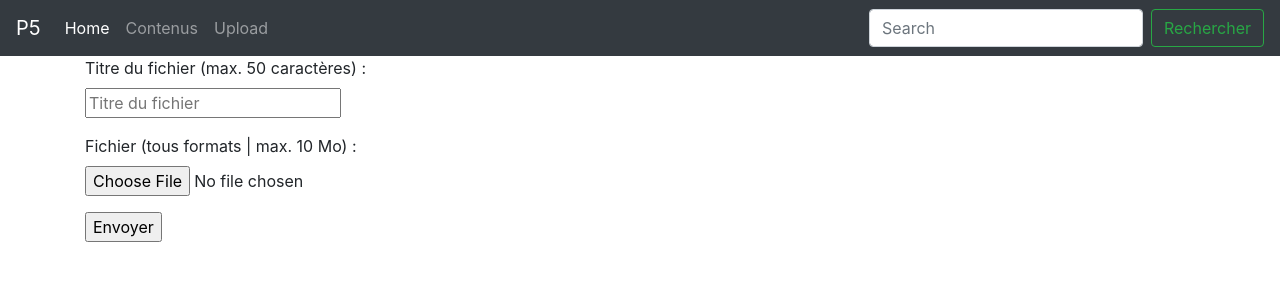
After one commit to Allestri/P5_Libre, a PHP site: template templates/pages/upload.twig in a window 1280 px wide. The commit adds this page. Shown: the top 300 px of the page. Run offline with PHP 8.4, Linux system fonts and the light colour scheme; the template is opened without the code that fills it, so the values that code supplies are empty; some libraries are stand-ins or nearby versions.

Commit message:
Upload template, update routes, & debug install

```diff
--- a/composer.json
+++ b/composer.json
@@ -20,7 +20,8 @@
 		"monolog/monolog": "^1.17",
 		"slim/php-view": "^2.0",
 		"slim/slim": "^3.1",
-		"slim/twig-view": "^2.5"
+		"slim/twig-view": "^2.5",
+		"symfony/var-dumper": "^4.3"
 	},
 	"require-dev" : {
 		"phpunit/phpunit" : ">=5.0"
--- a/src/dependencies.php
+++ b/src/dependencies.php
@@ -15,6 +15,7 @@ return function (App $app) {
     $container['view'] = function ($container) {
         $dir = dirname(__DIR__);
         $view = new \Slim\Views\Twig($dir . '/templates/', [
+            'debug' => true, // This line should enable debug mode
             'cache' => false //$dir . '/tmp/cache'
         ]);
 
@@ -22,6 +23,10 @@ return function (App $app) {
         $router = $container->get('router');
         $uri = \Slim\Http\Uri::createFromEnvironment(new \Slim\Http\Environment($_SERVER));
         $view->addExtension(new \Slim\Views\TwigExtension($router, $uri));
+
+
+        // Debugging extension i.e {{ dump() }}
+        $view->addExtension(new \Twig\Extension\DebugExtension());
 
         return $view;
     };
--- a/src/routes.php
+++ b/src/routes.php
@@ -19,7 +19,7 @@ return function (App $app) {
 
     $app->get('/', \App\Controllers\ContentController::class .':home')->setName('home');
 
-    $app->get('/content', \App\Controllers\ContentController::class . ':getContent')->setName('contact');
+    $app->get('/content', \App\Controllers\ContentController::class . ':getContent')->setName('content');
 
     // Upload de fichier
     $app->get('/upload', \App\Controllers\ContentController::class . ':getForm')->setName('upload');
--- a/templates/layout.twig
+++ b/templates/layout.twig
@@ -8,7 +8,7 @@
     </head>
     <body>
         <nav class="navbar navbar-expand-lg navbar-dark bg-dark">
-        	<a class="navbar-brand" href="#">Slim 3</a>
+        	<a class="navbar-brand" href="#">P5</a>
         	<button class="navbar-toggler" type="button" data-toggle="collapse" data-target="#navbarSupportedContent" aria-controls="navbarSupportedContent" aria-expanded="false" aria-label="Toggle navigation">
         		<span class="navbar-toggler-icon"></span>
         	</button>
@@ -16,13 +16,13 @@
         	<div class="collapse navbar-collapse" id="navbarSupportedContent">
         		<ul class="navbar-nav mr-auto">
         			<li class="nav-item active">
-        				<a class="nav-link" href="#">Home <span class="sr-only">(current)</span></a>
+        				<a class="nav-link" href="{{ path_for('home') }}">Home <span class="sr-only">(current)</span></a>
         			</li>
         			<li class="nav-item">
-        				<a class="nav-link" href="#">Contact</a>
+        				<a class="nav-link" href="{{ path_for('content') }}">Contenus</a>
         			</li>
         			<li class="nav-item">
-        				<a class="nav-link" href="#">Posts</a>
+        				<a class="nav-link" href="{{ path_for('upload') }}">Upload</a>
         			</li>
         		</ul>
         		<form class="form-inline my-2 my-lg-0">
--- /dev/null
+++ b/templates/pages/upload.twig
@@ -0,0 +1,18 @@
+{% extends "layout.twig" %}
+
+{% block content %}
+
+<form method="post" action="upload" enctype="multipart/form-data">
+    <div class="form-group">
+        <label for="titre">Titre du fichier (max. 50 caractères) :</label><br />
+        <input type="text" name="name" placeholder="Titre du fichier" id="titre" required /><br />
+    </div>
+    <div class="form-group">
+        <label for="myfile">Fichier (tous formats | max. 10 Mo) :</label><br />
+        <input type="hidden" name="MAX_FILE_SIZE" value="10048576" />
+        <input type="file" name="myfile" id="myfile" /><br />
+    </div>
+    <input type="submit" name="submit" value="Envoyer" />
+</form>
+
+{% endblock %}
```
Also changed, not shown: src/Classes/Controllers/ContentController.php (+5 -4 lines), templates/content.twig (line endings or trailing spaces), uploads/readme.md (added), 2 other files.
